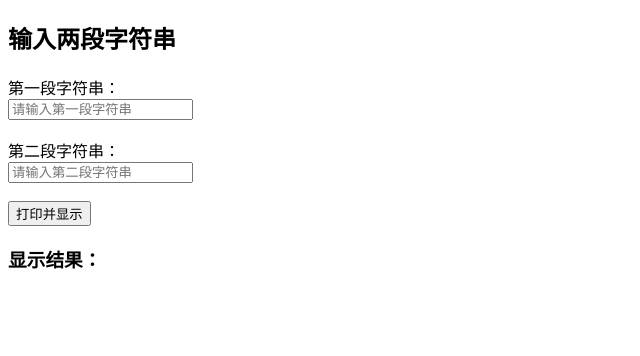
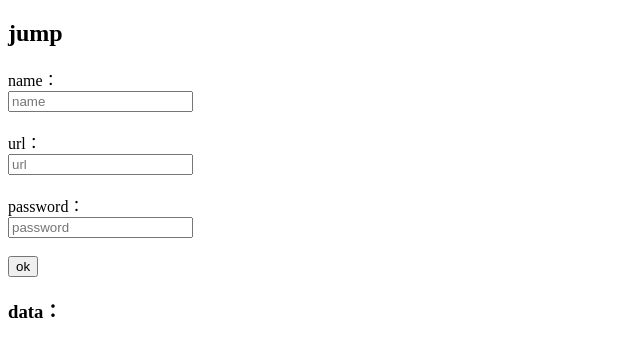
Before and after one commit to wanwusangzhigit/jump, a plain HTML site: page index.html in a window 1280 px wide. Shown: the whole page, without its empty margins (0-640 px from the left). Drawn offline with Linux system fonts and the light colour scheme.

Commit message:
Update index.html

```diff
--- a/index.html
+++ b/index.html
@@ -3,17 +3,19 @@
 <head>
     <meta charset="UTF-8">
     <meta name="viewport" content="width=device-width, initial-scale=1.0">
-    <title>显示和打印文本框内容</title>
+    <title>jump</title>
 </head>
 <body>
-    <h2>输入两段字符串</h2>
-    <label for="inputText1">第一段字符串：</label><br>
-    <input type="text" id="inputText1" placeholder="请输入第一段字符串"><br><br>
-    <label for="inputText2">第二段字符串：</label><br>
-    <input type="text" id="inputText2" placeholder="请输入第二段字符串"><br><br>
-    <button onclick="printAndDisplayText()">打印并显示</button>
+    <h2>jump</h2>
+    <label for="inputText1">name：</label><br>
+    <input type="text" id="inputText1" placeholder="name"><br><br>
+    <label for="inputText2">url：</label><br>
+    <input type="text" id="inputText2" placeholder="url"><br><br>
+    <label for="inputText3">password：</label><br>
+    <input type="text" id="inputText3" placeholder="password"><br><br>
+    <button onclick="printAndDisplayText()">ok</button>
 
-    <h3>显示结果：</h3>
+    <h3>data：</h3>
     <p id="displayText"></p>
 
     <script>
@@ -21,14 +23,19 @@
             // 获取两个输入框的内容
             var text1 = document.getElementById("inputText1").value;
             var text2 = document.getElementById("inputText2").value;
-
+            var text3 = document.getElementById("inputText3").value;
             // 打印到控制台
             console.log(text1);
             console.log(text2);
-
+            console.log(text3);
             // 显示到页面
             var displayElement = document.getElementById("displayText");
-            displayElement.innerHTML = "第一段字符串: " + text1 + "<br>" + "第二段字符串: " + text2;
+            displayElement.innerHTML = "name" + text1 + "<br>" + "url: " + text2;
+            var password=process.env.CREATE_PASSWORD;
+            if(text3==password){
+                console.log("true")
+            }
+            console.log("run successfully")
         }
     </script>
 </body>
```
